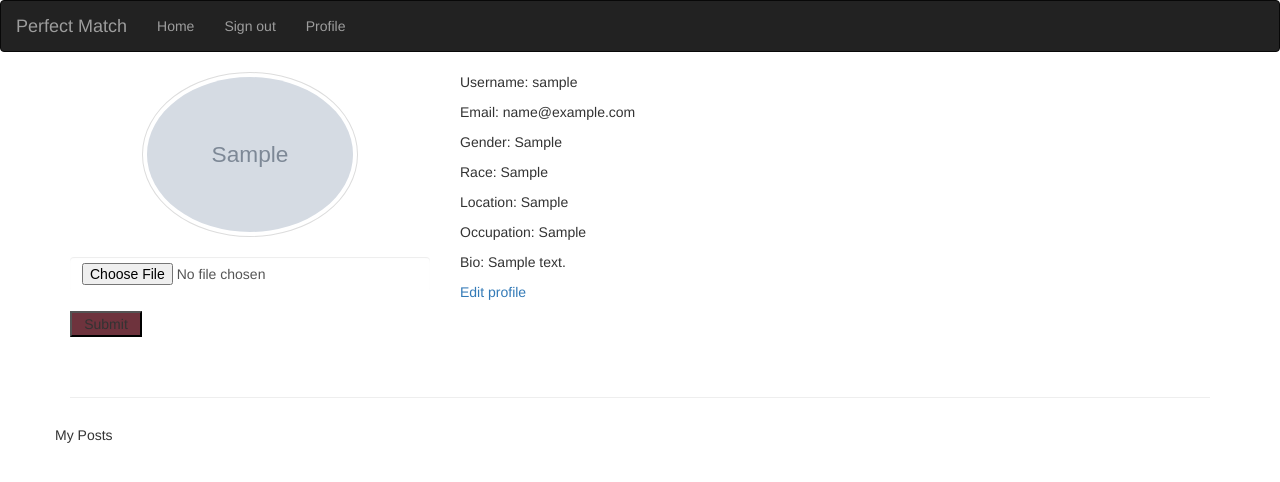
After one commit to victoriamwangi/Perfect-Match, a Flask app: a page that uses app/templates/navbar.html in a window 1280 px wide. The commit adds this page. Shown: the top 482 px of the page. Run offline with Flask 2, Linux system fonts and the light colour scheme; a user stored in the database is signed in; tables that the repository leaves empty hold one stand-in row (values such as "Sample post"); grey boxes marked "Sample" are stand-in pictures; some libraries are stand-ins or nearby versions.

Commit message:
add all changes

```diff
--- a/app/main/app.py
+++ b/app/main/app.py
@@ -1,3 +1,10 @@
+from flask import Flask
+
+
+
+app = Flask(__name__)
+
+
 from flask import Flask
 
 UPLOAD_FOLDER = 'static/uploads/'
--- a/app/main/views.py
+++ b/app/main/views.py
@@ -1,14 +1,14 @@
 import os
-# from .app import app
 import urllib.request
 from flask import Flask, flash, request, redirect, url_for, render_template
 from werkzeug.utils import secure_filename
+from flask_login import login_required
+from ..models import User,Post,Like,Comment
+from .forms import UpdateProfile
+from .. import db, photos
 from . import main
+from .app import app
 
-
-@main.route('/')
-def index():
-    return render_template('index.html')
 
 ALLOWED_EXTENSIONS = set(['png', 'jpg', 'jpeg', 'gif'])
 
@@ -16,13 +16,14 @@ def allowed_file(filename):
 	return '.' in filename and filename.rsplit('.', 1)[1].lower() in ALLOWED_EXTENSIONS
 
 
+@main.route('/')
+def index():
+    return render_template('index.html')
 
-@main.route('/Postpic')
-def upload_form():
-	return render_template('postpic.html')
 
-@main.route('/Postpic', methods=['POST'])
-def upload_image():
+
+@main.route('/postpic', methods=['POST','GET'])
+def postpic():
 	if 'files[]' not in request.files:
 		flash('No file part')
 		return redirect(request.url)
@@ -33,13 +34,55 @@ def upload_image():
 			filename = secure_filename(file.filename)
 			file_names.append(filename)
 			file.save(os.path.join(app.config['UPLOAD_FOLDER'], filename))
-		#else:
-		#	flash('Allowed image types are -> png, jpg, jpeg, gif')
-		#	return redirect(request.url)
 
-	return render_template('upload.html', filenames=file_names)
+	return render_template('postpic.html', filenames=file_names)
 
-@main.route('/display/<filename>')
-def display_image(filename):
-	#print('display_image filename: ' + filename)
-	return redirect(url_for('static', filename='uploads/' + filename), code=301)
+# @main.route('/display/<filename>')
+# def display_image(filename):
+# 	#print('display_image filename: ' + filename)
+# 	return redirect(url_for('static', filename='uploads/' + filename))
+
+
+
+
+#user profile
+@main.route('/user/<username>')
+def profile(username):
+   user = User.query.filter_by(username=username).first()
+
+   return render_template("profile/profile.html", user = user)
+
+#update profile
+@main.route('/user/<username>/update',methods =['GET','POST'])
+@login_required
+def update_profile(username):
+   user = User.query.filter_by(username = username).first()
+
+   form = UpdateProfile()
+   if form.validate_on_submit():
+
+        username= form.username.data
+        user.email = form.email.data
+        user.race = form.race.data
+        user.age = form.age.data
+        user.gender = form.gender.data
+        user.location = form.location.data
+        user.occupation = form.occupation.data
+        user.bio = form.bio.data
+        db.session.add(user)
+        db.session.commit()
+        return redirect(url_for('.profile',username=user.username))
+
+   return render_template('profile/update.html',form =form)
+
+#profile pic
+# @main.route('/user/<username>/update/pic',methods=['POST'])
+# @login_required
+# def update_pic(username):
+#    user = User.query.filter_by(username=username).first()
+#    if 'photo' in request.files:
+#       filename = photos.save(request.files['photo'])
+#       path = f'photos/{filename}'
+#       user.profile_pic_path = path
+#       db.session.commit()
+#    return redirect(url_for('main.profile',username=username))
--- /dev/null
+++ b/app/static/css/profile.css
@@ -0,0 +1,22 @@
+/* Profile syling */
+.pro{
+    float: none;
+    display: block;
+    margin: auto;
+    width: 60%;
+    height: 70%;
+    -webkit-border-radius: 50% !important;
+    -moz-border-radius: 50% !important;
+    border-radius: 50% !important;
+}
+input[type="file"]{
+    background-color: transparent;
+    border: none;
+}
+input[type="submit"]{
+    background-color:  rgb(110, 51, 61);
+    width: 20%;
+}
+#upload{
+    background-color: transparent;
+}
--- a/app/templates/navbar.html
+++ b/app/templates/navbar.html
@@ -22,6 +22,8 @@
         {% if current_user.is_authenticated %}
 
         <li><a href="{{url_for('auth.logout')}}">Sign out</a></li>
+       <li><a href="{{url_for('main.profile',username=current_user.username)}}"
+        class="nav-item nav-link">Profile</a></li>
         {% else %}
         <li><a href="{{url_for('auth.login')}}">Sign in</a></li>
         {%endif%}
--- a/app/templates/postpic.html
+++ b/app/templates/postpic.html
@@ -8,9 +8,9 @@
 		</ul>
 	  {% endif %}
 	{% endwith %}
-</p>
 
-<form method="post" action="/" enctype="multipart/form-data">
+
+<form method="post"  enctype="multipart/form-data">
     <dl>
 		<p>
 			<input type="file" name="files[]" multiple="true" autocomplete="off" required>
--- /dev/null
+++ b/app/templates/profile/profile.html
@@ -0,0 +1,55 @@
+{%extends 'base.html'%}
+{% block styles%}{{super()}}
+ <link
+   rel="stylesheet"
+   href="{{url_for('static',filename='css/profile.css')}}"
+ />
+{%endblock%}
+
+
+
+{% block content%}
+ <div class="container">
+     <div class="row">
+         <!-- profile photo -->
+          <div class="col-md-4">
+             {% if user.profile_pic_path %}
+             <img src="{{url_for('static',filename=user.profile_pic_path)}}" alt="" class="img-thumbnail pro">
+             {%else%}
+             <div class="profile-userpic">
+                <img src="https://image.ibb.co/jw55Ex/def_face.jpg"
+                class="img-responsive" alt="" height="250" width="250">
+            </div>
+             {% endif %} <br>
+             <!-- Update photo -->
+             {% if user == current_user %}
+             <form id="upload" action="{{url_for('.update_pic',username=user.username)}}" method="post" enctype = "multipart/form-data">
+               <input type="file"  name="photo" class="form-control" required><br>
+               <input type="submit">
+             </form>
+               {% endif %}
+         </div>
+         <div class="col-md-6">
+            <p>Username: {{user.username}} </p>
+            <p>Email: {{user.email}}</p>
+            <p>Gender: {{user.gender}}</p>
+            <p>Race: {{user.race}}</p>
+            <p>Location: {{user.location}}</p>
+            <p>Occupation: {{user.occupation}}</p>
+            {% if user.bio %}
+            <p>Bio: {{user.bio}}</p>
+            {%else%}
+                <p> {{user.username}} has no bio </p>
+            {% endif %}
+            <!-- update -->
+            {% if user == current_user %}
+            <a href="{{url_for('main.update_profile',username=user.username)}}">Edit profile</a>
+            {% endif %}
+        </div>
+     </div> <br><br>
+     <hr>
+     <div class="row">
+         <h5>My Posts</h5>
+     </div>
+ </div>
+ {% endblock %}
```
Also changed, not shown: app/__init__.py (+12 -0 lines), app/main/forms.py (+17 -3 lines), app/models.py (+6 -6 lines), app/templates/profile/update.html (added, +8 -0 lines), migrations/versions/23b67f1f9bfb_.py (deleted, +0 -37 lines), app/static/photos/girl.jpg (added), app/static/photos/mug.jpg (added).
